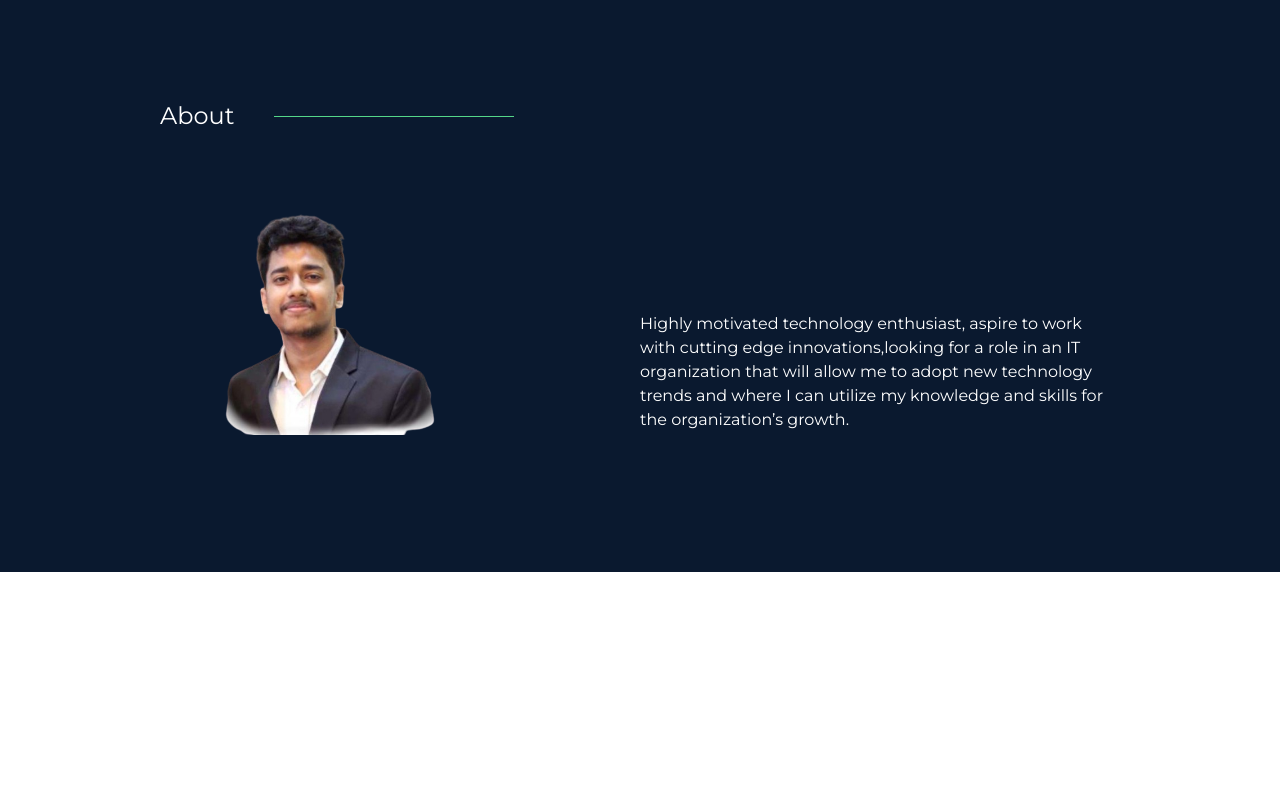
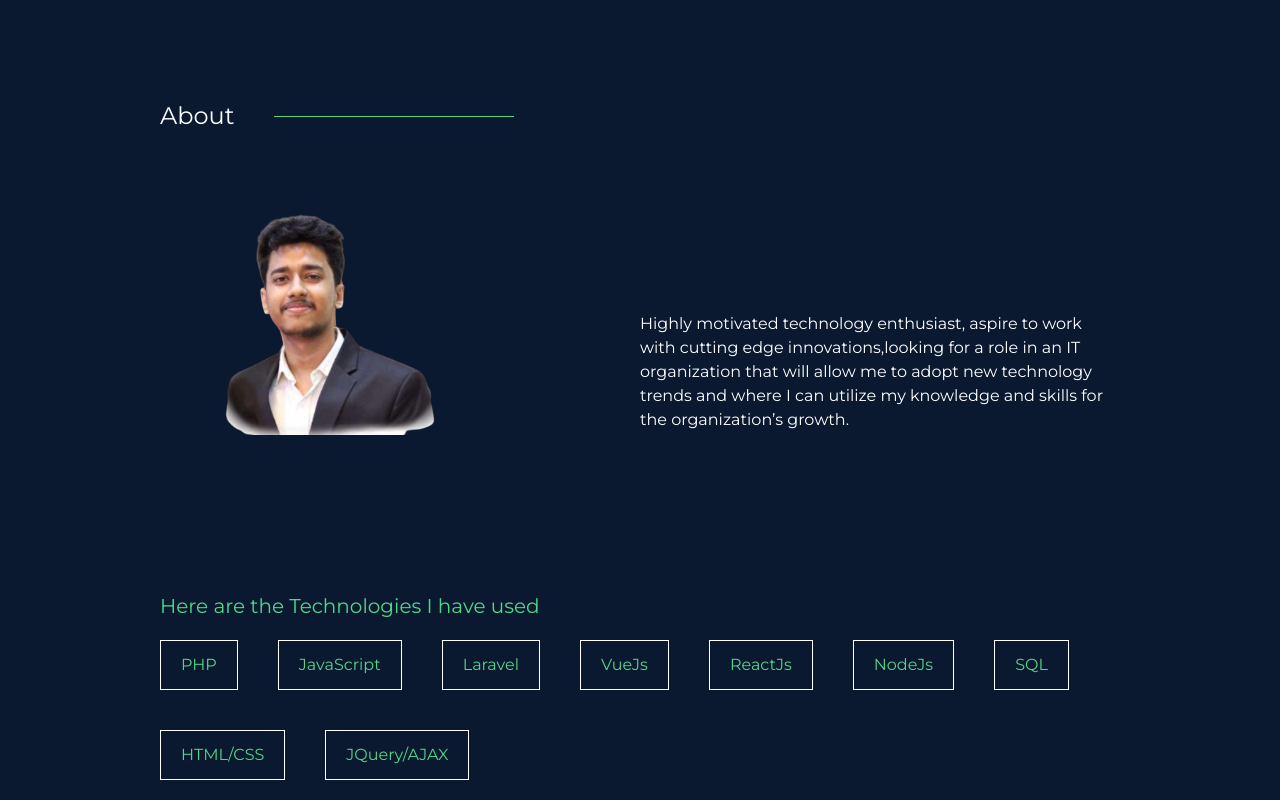
Before and after one commit to mihalazmaeen/MERN-Portfolio, a React (Create React App) app in the folder client/: page / in a window 1280 px wide. Shown: the part 644-1444 px from the top of the page. Before the commit the page ends 1216 px from the top, so only its background shows below. Built offline with nearby package versions, Linux system fonts and the light colour scheme.

Commit message:
skill section done

```diff
--- a/client/src/pages/Home/About.js
+++ b/client/src/pages/Home/About.js
@@ -3,6 +3,9 @@ import SectionTitle from "../../components/SectionTitle";
 import mihalImage from "./mihal.png";
 
 function About() {
+    const skills=[
+        "PHP","JavaScript","Laravel","VueJs","ReactJs","NodeJs","SQL","HTML/CSS","JQuery/AJAX"
+    ]
   return (
     <div>
       <SectionTitle title="About" />
@@ -25,6 +28,18 @@ function About() {
           </p>
         </div>
       </div>
+      <div className="py-5">
+        <h1 className="text-tertiary text-xl">
+          Here are the Technologies I have used
+        </h1>
+        <div className="flex flex-wrap gap-10 mt-5">
+          {skills.map((skill) => (
+            <div className="border border-white py-3 px-5">
+              <h1 className="text-tertiary">{skill}</h1>
+            </div>
+          ))}
+        </div>
+      </div>
     </div>
   );
 }
```
